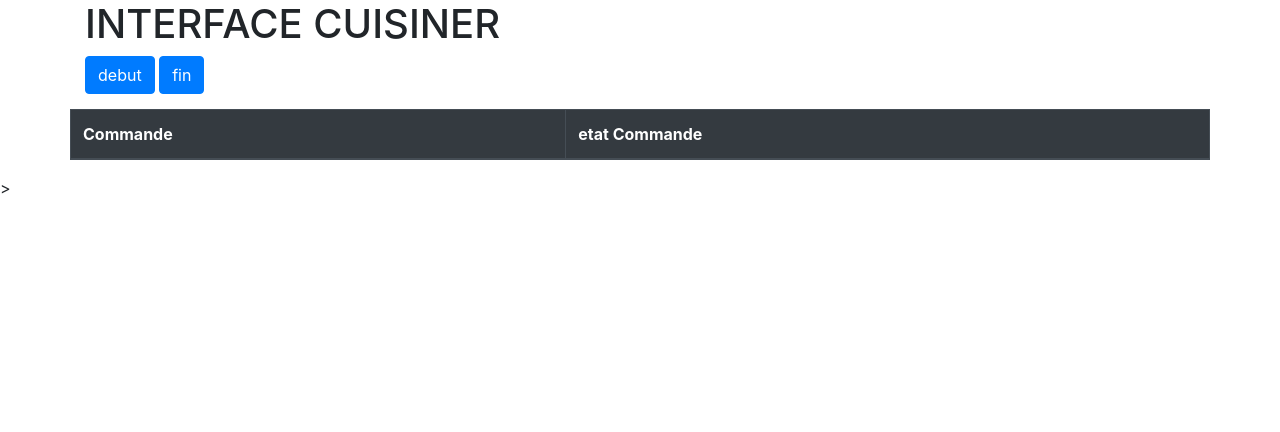
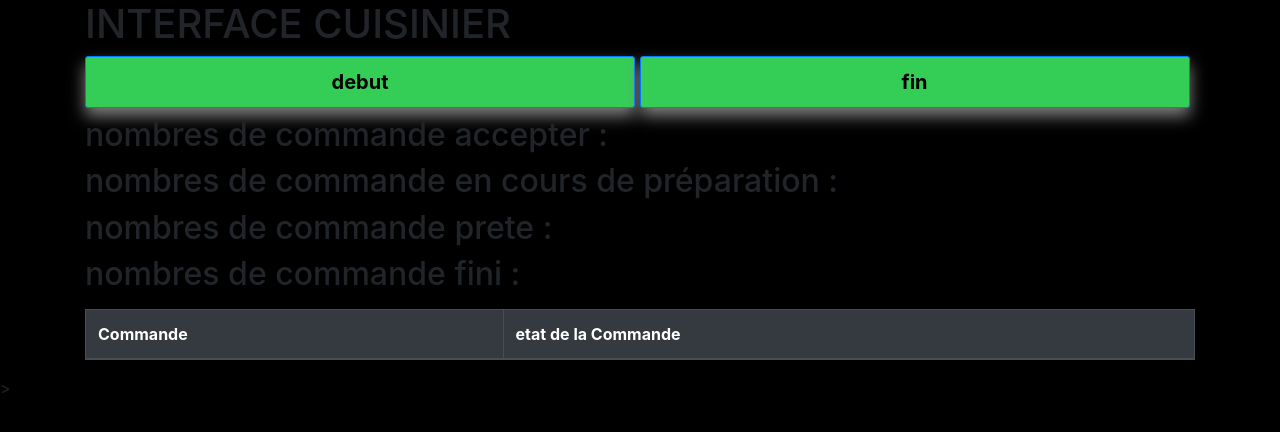
Before and after one commit to Atrimilan/Pizzip, a PHP site: page /IHMCuisine.php in a window 1280 px wide. Shown: the top 432 px of the page. Run offline with PHP 8.4, Linux system fonts and the light colour scheme; lists and menus that the app fills with data are empty.

Commit message:
style et php
php séparer en deux pour ce rapprocher mvc

```diff
--- a/Modele/dossierOF/3.txt
+++ /dev/null
@@ -1 +0,0 @@
-<td>    <h3>Numéro de commande : 3</h3> <b>Nom</b> : Bob  <b>N°</b> : 0649114162  <b>Adresse</b> : 7 rue des Potiers  <b>type de livraison</b> : N  <b>Emballage</b> : thermo  <b>Prix</b> : 30.00 <br><b>Quantite</b> : 10 <b>Nom de la Pizza</b> : fromage <b>Ingredient 1</b> : fromage <b>Ingredient 2</b> : peperoni <b>Option 2</b> : jambon <br><b>Quantite</b> : 12 <b>Nom de la Pizza</b> : margarita <b>Ingredient 1</b> : oeuf <br></td><td><div class='form-check'>    <input class='form-check-input' type='radio' value='accepter' name='3' id='flexRadioDefault1' checked>    <label class='form-check-label' for='flexRadioDefault1'>        accepter    </label></div><div class='form-check'>    <input class='form-check-input' type='radio' value='enPrepa' name='3' id='flexRadioDefault2' >    <label class='form-check-label' for='flexRadioDefault2'>        en cours de préparation    </label></div><div class='form-check'>    <input class='form-check-input' type='radio' value='prete' name='3' id='flexRadioDefault2'>    <label class='form-check-label' for='flexRadioDefault2'>        préte    </label></div><div class='form-check'>    <input class='form-check-input' type='radio' value='N' name='3' id='flexRadioDefault2'>    <label class='form-check-label' for='flexRadioDefault2'>         livree au client     </label></div></td>
--- a/Modele/dossierOF/4.txt
+++ /dev/null
@@ -1 +0,0 @@
-<td>    <h3>Numéro de commande : 4</h3> <b>Nom</b> : Martin  <b>N°</b> : 0781818283  <b>Adresse</b> : 18 rue des Branches  <b>type de livraison</b> : O  <b>Emballage</b> : carton  <b>Prix</b> : 47.00 <br></td><td><div class='form-check'>    <input class='form-check-input' type='radio' value='accepter' name='4' id='flexRadioDefault1' checked>    <label class='form-check-label' for='flexRadioDefault1'>        accepter    </label></div><div class='form-check'>    <input class='form-check-input' type='radio' value='enPrepa' name='4' id='flexRadioDefault2' >    <label class='form-check-label' for='flexRadioDefault2'>        en cours de préparation    </label></div><div class='form-check'>    <input class='form-check-input' type='radio' value='prete' name='4' id='flexRadioDefault2'>    <label class='form-check-label' for='flexRadioDefault2'>        préte    </label></div><div class='form-check'>    <input class='form-check-input' type='radio' value='O' name='4' id='flexRadioDefault2'>    <label class='form-check-label' for='flexRadioDefault2'>         récupération du livreur     </label></div></td>
--- a/vue/IHMCuisine.php
+++ b/vue/IHMCuisine.php
@@ -15,18 +15,22 @@ and open the template in the editor.
     </head>
     <body>
         <div class="container">
-            <h1>INTERFACE CUISINER </h1>
-            <button class="btn btn-primary" id="debut">debut</button>
-            <button class="btn btn-primary" id="fin">fin</button>
-            <div class="row">
+            <h1>INTERFACE CUISINIER </h1>
+            <button class=" btn btn-primary btn-lg mb-2" id="debut">debut</button>
+            <button class="btn btn-primary btn-lg mb-2" id="fin">fin</button>
+            <h2>nombres de commande accepter :</h2>
+            <h2>nombres de commande en cours de préparation :</h2>
+            <h2>nombres de commande prete : </h2>
+            <h2>nombres de commande fini : </h2>
+
                 <table class="table table-bordered ", style="margin-top:15px;">
                     <thead class="thead-dark">
-                        <tr><th scope="col">Commande</th><th scope="col">etat Commande</th></tr>
+                        <tr><th scope="col">Commande</th><th scope="col">etat de la Commande</th></tr>
                     </thead>
                     <tbody>
                     </tbody>
                 </table>
-            </div>
+
         </div>
         <!-- comment -->
         <script src=" js/bootstrap.min.js"></script>
--- a/vue/css/style.css
+++ b/vue/css/style.css
@@ -1,3 +1,15 @@
-table {
-    border-collapse: collapse;
+
+body{
+    background-color: windowframe;
 }
+button{
+    background-color: #34ce57 !important;
+    Color:Black!important;
+    font-weight: bold!important;
+    padding: 10px 40px!important;
+    border-radius: 3px!important;
+    cursor: pointer!important;
+    box-shadow: 0 8px 16px 0 grey!important;
+    text-decoration: none!important;
+    width:550px
+}
```
Also changed, not shown: Controller/IHMcuisineJS.js (+4 -6 lines), Controller/RecupData.php (added, +104 -0 lines), Modele/RecupCommande.php (deleted, +0 -178 lines), Modele/TakeData.php (added, +88 -0 lines), nbproject/private/private.xml (+2 -5 lines).
